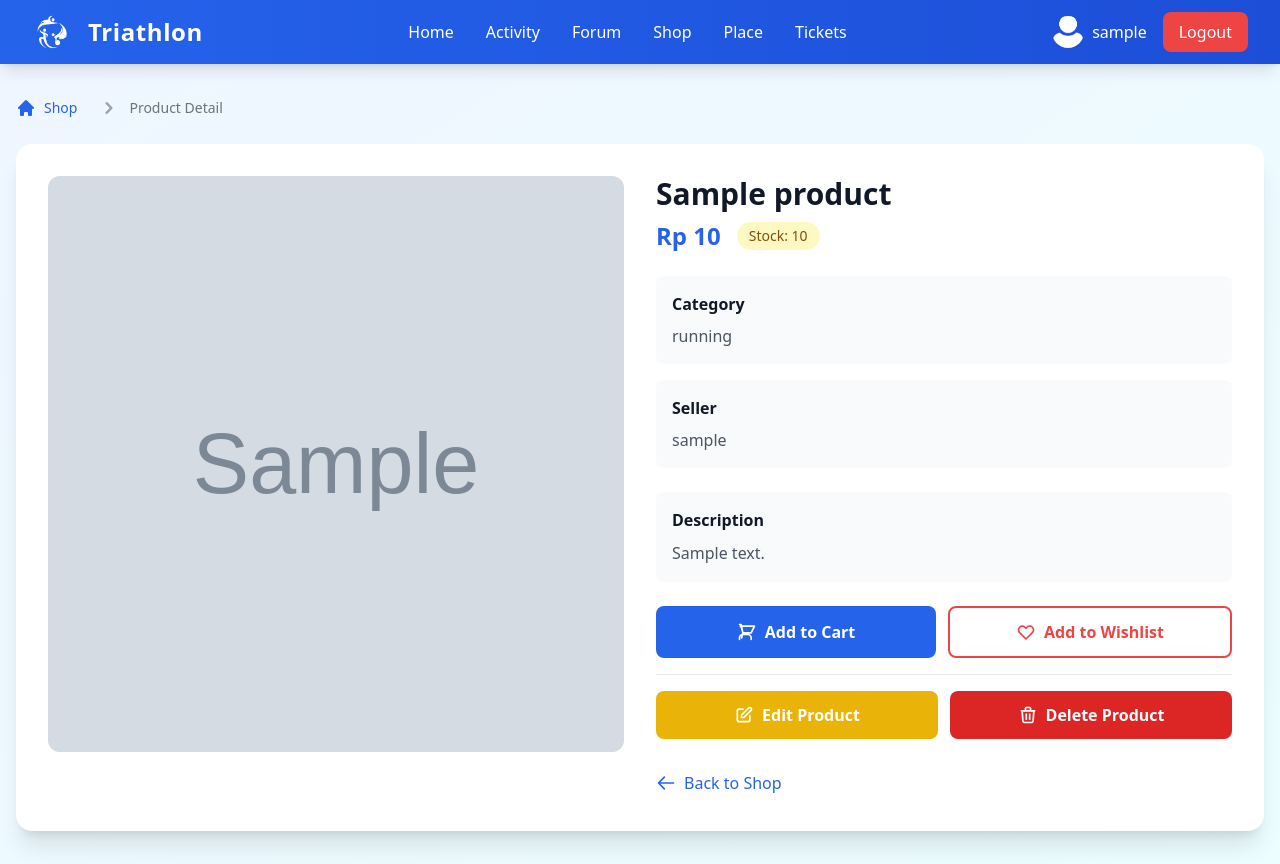
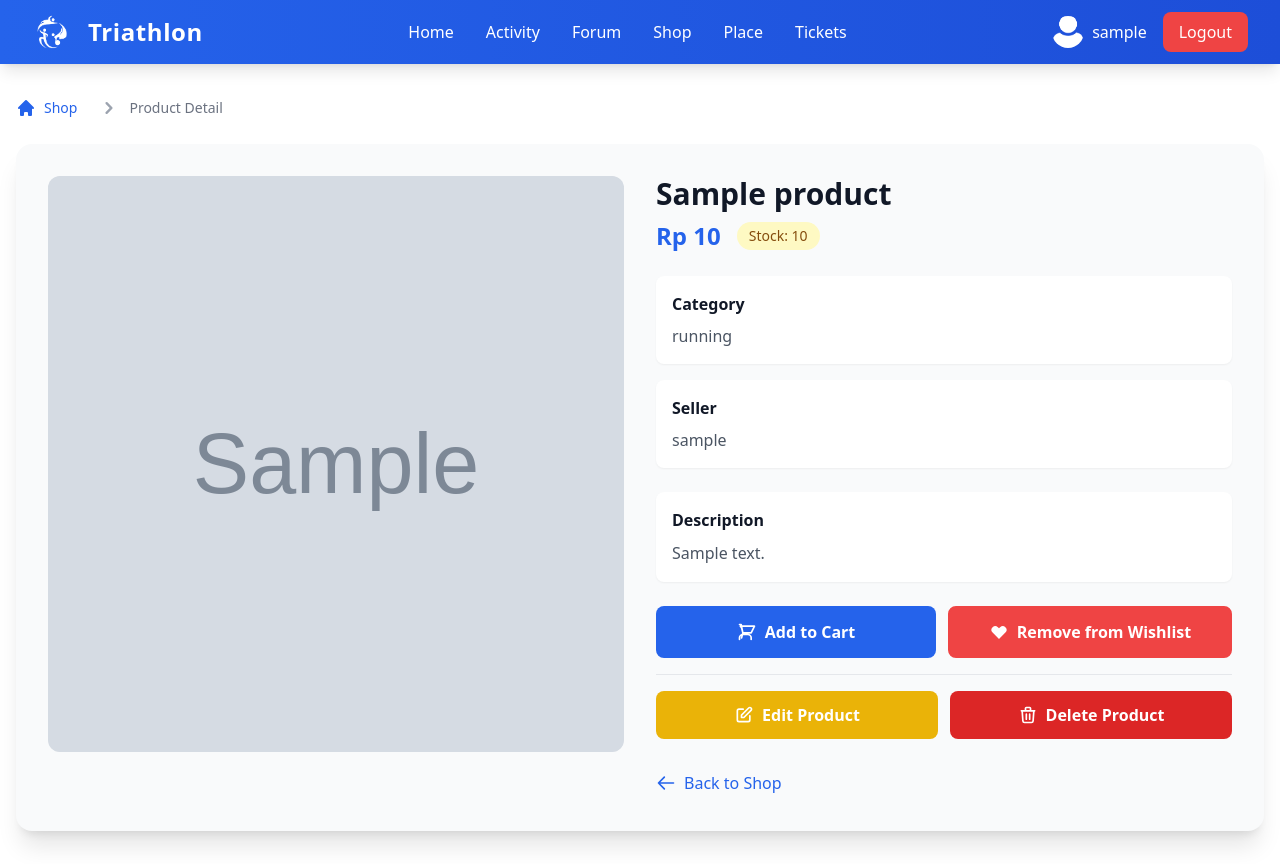
Before and after one commit to pbp-kelompok-d1/triathlon, a Django app: page /shop/00000000-0000-0000-0000-000000000001/ in a window 1280 px wide. Run offline with Django 5.2, Linux system fonts and the light colour scheme; a user stored in the database is signed in; tables that the repository leaves empty hold one stand-in row (values such as "Sample post"); grey boxes marked "Sample" are stand-in pictures; some libraries are stand-ins or nearby versions.

Commit message:
fixed wishlist logic

```diff
--- a/shop/templates/cart_detail.html
+++ b/shop/templates/cart_detail.html
@@ -56,7 +56,7 @@
                             <th class="px-6 py-4 text-left text-sm font-semibold uppercase tracking-wider">Actions</th>
                         </tr>
                     </thead>
-                    <tbody class="bg-white divide-y divide-gray-200">
+                    <tbody class="bg-gray-50 divide-y divide-gray-200">
                         {% for item in cart_items %}
                         <tr class="cart-item-row hover:bg-gray-50 transition-colors" data-item-id="{{ item.id }}" data-product-id="{{ item.product.id }}">
                             <td class="px-6 py-6">
@@ -254,7 +254,7 @@
 </div>
 
 <script>
-// ...existing code... (JavaScript tetap sama)
+
 document.addEventListener('DOMContentLoaded', function() {
     const csrfToken = document.querySelector('[name=csrfmiddlewaretoken]').value;
     const notificationArea = document.getElementById('notification-area');
--- a/shop/templates/order_confirmation.html
+++ b/shop/templates/order_confirmation.html
@@ -4,8 +4,8 @@
 {% block title %}Order Confirmation - Triathlon Store{% endblock %}
 
 {% block content %}
-<div class="min-h-screen bg-white py-8">
-    <div class="container mx-auto px-4">
+<div class="min-h-screen bg-white py-8 ">
+    <div class="container mx-auto px-4 bg">
         <!-- Header with Breadcrumb -->
         <div class="mb-8">
             <nav class="flex mb-4" aria-label="Breadcrumb">
@@ -227,8 +227,6 @@ document.addEventListener('DOMContentLoaded', function() {
         loadingIcon.classList.remove('hidden');
         btnText.textContent = 'Processing Order...';
 
-        // The form will submit naturally after this
-        // No need to prevent default or handle the submission manually
     });
 });
 </script>
--- a/shop/templates/product_detail.html
+++ b/shop/templates/product_detail.html
@@ -4,7 +4,7 @@
 {% block title %}Product Detail - Triathlon Store{% endblock %}
 
 {% block content %}
-<div class="min-h-screen bg-gradient-to-br from-blue-50 to-cyan-50 py-8">
+<div class="min-h-screen bg-white py-8">
     <div class="container mx-auto px-4">
         <!-- Breadcrumb -->
         <nav class="flex mb-6" aria-label="Breadcrumb">
@@ -28,7 +28,7 @@
             </ol>
         </nav>
 
-        <div id="product-root" data-product-id="{{ product_id }}" class="bg-white rounded-2xl shadow-xl overflow-hidden">
+        <div id="product-root" data-product-id="{{ product_id }}" class="bg-gray-50 rounded-2xl shadow-xl overflow-hidden">
             <!-- Loading State -->
             <div id="loading-state" class="flex items-center justify-center p-12">
                 <div class="animate-spin rounded-full h-16 w-16 border-b-2 border-blue-600"></div>
@@ -68,11 +68,11 @@
                         <!-- Product Details -->
                         <div class="space-y-4">
                             <div class="grid grid-cols-1 gap-4">
-                                <div class="bg-gray-50 rounded-lg p-4">
+                                <div class="bg-white rounded-lg p-4 shadow-sm">
                                     <h3 class="font-semibold text-gray-900 mb-2">Category</h3>
                                     <span id="p-cat" class="text-gray-600">-</span>
                                 </div>
-                                <div class="bg-gray-50 rounded-lg p-4">
+                                <div class="bg-white rounded-lg p-4 shadow-sm">
                                     <h3 class="font-semibold text-gray-900 mb-2">Seller</h3>
                                     <span id="p-seller" class="text-gray-600">-</span>
                                 </div>
@@ -80,7 +80,7 @@
                         </div>
 
                         <!-- Description -->
-                        <div class="bg-gray-50 rounded-lg p-4">
+                        <div class="bg-white rounded-lg p-4 shadow-sm">
                             <h3 class="font-semibold text-gray-900 mb-2">Description</h3>
                             <div id="p-desc" class="text-gray-600 leading-relaxed">-</div>
                         </div>
@@ -95,11 +95,19 @@
                                     </svg>
                                     Add to Cart
                                 </button>
-                                <button id="btn-toggle-wishlist" class="flex-1 border-2 border-red-500 text-red-500 hover:bg-red-500 hover:text-white font-semibold py-3 px-6 rounded-lg transition-colors duration-200 flex items-center justify-center">
+                                <!-- Add to Wishlist Button -->
+                                <button id="btn-toggle-wishlist" class="flex-1 bg-transparent border-2 border-red-500 text-red-500 hover:bg-red-500 hover:text-white font-semibold py-3 px-6 rounded-lg transition-colors duration-200 flex items-center justify-center">
                                     <svg class="w-5 h-5 mr-2" fill="none" stroke="currentColor" viewBox="0 0 24 24">
                                         <path stroke-linecap="round" stroke-linejoin="round" stroke-width="2" d="M4.318 6.318a4.5 4.5 0 000 6.364L12 20.364l7.682-7.682a4.5 4.5 0 00-6.364-6.364L12 7.636l-1.318-1.318a4.5 4.5 0 00-6.364 0z"></path>
                                     </svg>
                                     Add to Wishlist
+                                </button>
+                                <!-- Remove from Wishlist Button -->
+                                <button id="btn-remove-wishlist" class="flex-1 bg-red-500 border-2 border-red-500 hover:bg-red-600 hover:border-red-600 text-white font-semibold py-3 px-6 rounded-lg transition-colors duration-200 flex items-center justify-center" style="display: none;">
+                                    <svg class="w-5 h-5 mr-2" fill="currentColor" viewBox="0 0 24 24">
+                                        <path d="M4.318 6.318a4.5 4.5 0 000 6.364L12 20.364l7.682-7.682a4.5 4.5 0 00-6.364-6.364L12 7.636l-1.318-1.318a4.5 4.5 0 00-6.364 0z"></path>
+                                    </svg>
+                                    Remove from Wishlist
                                 </button>
                             </div>
 
@@ -161,6 +169,7 @@
 </div>
 
 <script>
+// ...existing JavaScript code remains the same...
 (function() {
     function getCookie(name) {
         const value = '; ' + document.cookie;
@@ -189,6 +198,7 @@
         editLink: document.getElementById('edit-link'),
         btnCart: document.getElementById('btn-add-cart'),
         btnWish: document.getElementById('btn-toggle-wishlist'),
+        btnRemoveWish: document.getElementById('btn-remove-wishlist'),
         btnDelete: document.getElementById('btn-delete-product'),
         deleteModal: document.getElementById('deleteConfirmModal'),
         cancelDelete: document.getElementById('cancel-delete'),
@@ -218,7 +228,33 @@
         }
     }
 
+    function updateWishlistButton(inWishlist) {
+        console.log('=== WISHLIST BUTTON UPDATE ===');
+        console.log('Raw inWishlist value:', inWishlist);
+        console.log('Type of inWishlist:', typeof inWishlist);
+        console.log('Boolean conversion:', Boolean(inWishlist));
+
+        // Lebih strict checking
+        const isInWishlist = inWishlist === true || inWishlist === 'true' || inWishlist === 1;
+
+        console.log('Final isInWishlist:', isInWishlist);
+
+        if (isInWishlist) {
+            // Product is in wishlist - show "Remove from Wishlist" button
+            el.btnWish.style.display = 'none';
+            el.btnRemoveWish.style.display = 'flex';
+            console.log('Showing REMOVE button');
+        } else {
+            // Product is not in wishlist - show "Add to Wishlist" button
+            el.btnWish.style.display = 'flex';
+            el.btnRemoveWish.style.display = 'none';
+            console.log('Showing ADD button');
+        }
+        console.log('=== END WISHLIST BUTTON UPDATE ===');
+    }
+
     function loadDetail() {
+        console.log('Loading product detail for ID:', productId);
         loadingState.style.display = 'flex';
         productContent.style.display = 'none';
 
@@ -226,10 +262,15 @@
             headers: { 'X-Requested-With': 'XMLHttpRequest' }
         })
         .then(r => {
+            console.log('Response status:', r.status);
             if (!r.ok) throw new Error(`HTTP ${r.status}`);
             return r.json();
         })
         .then(data => {
+            console.log('=== FULL RESPONSE DATA ===');
+            console.log(JSON.stringify(data, null, 2));
+            console.log('=== END FULL RESPONSE DATA ===');
+
             if (data.status !== 'success') throw new Error('Failed to load product');
             const p = data.product;
             currentProductData = p;
@@ -272,6 +313,10 @@
             root.dataset.cartUrl = p.cart_url;
             root.dataset.wishlistUrl = p.wishlist_url;
 
+            // IMPORTANT: Update wishlist button based on status from server
+            console.log('About to update wishlist button with:', p.in_wishlist);
+            updateWishlistButton(p.in_wishlist);
+
             // Show/hide owner actions
             if (p.can_edit) {
                 el.ownerActions.style.display = 'flex';
@@ -283,9 +328,9 @@
             setMsg('');
         })
         .catch(err => {
+            console.error('Load error:', err);
             loadingState.style.display = 'none';
             setMsg('Failed to load product details. Please try again.', 'error');
-            console.error('Load error:', err);
         });
     }
 
@@ -310,7 +355,6 @@
             this.disabled = true;
             this.textContent = 'Deleting...';
 
-            // Use the correct delete URL pattern from views.py
             const deleteUrl = `/shop/${productId}/delete/`;
 
             fetch(deleteUrl, {
@@ -334,7 +378,6 @@
                     el.deleteModal.style.display = 'none';
                     setMsg(data.message || 'Product deleted successfully!', 'success');
 
-                    // Redirect to shop after 2 seconds
                     setTimeout(() => {
                         window.location.href = "{% url 'shop:shop' %}";
                     }, 2000);
@@ -395,15 +438,14 @@
         });
     }
 
-    // Wishlist functionality
-    if (el.btnWish) {
-        el.btnWish.addEventListener('click', function() {
+    // Wishlist functionality for both buttons
+    function handleWishlistToggle(button) {
         const url = root.dataset.wishlistUrl;
         if (!url) return;
 
-            this.disabled = true;
-            const originalContent = this.innerHTML;
-            this.innerHTML = '<svg class="animate-spin w-5 h-5 mr-2" fill="none" viewBox="0 0 24 24"><circle class="opacity-25" cx="12" cy="12" r="10" stroke="currentColor" stroke-width="4"></circle><path class="opacity-75" fill="currentColor" d="M4 12a8 8 0 018-8V0C5.373 0 0 5.373 0 12h4zm2 5.291A7.962 7.962 0 014 12H0c0 3.042 1.135 5.824 3 7.938l3-2.647z"></path></svg>Processing...';
+        button.disabled = true;
+        const originalContent = button.innerHTML;
+        button.innerHTML = '<svg class="animate-spin w-5 h-5 mr-2" fill="none" viewBox="0 0 24 24"><circle class="opacity-25" cx="12" cy="12" r="10" stroke="currentColor" stroke-width="4"></circle><path class="opacity-75" fill="currentColor" d="M4 12a8 8 0 018-8V0C5.373 0 0 5.373 0 12h4zm2 5.291A7.962 7.962 0 014 12H0c0 3.042 1.135 5.824 3 7.938l3-2.647z"></path></svg>Processing...';
 
         fetch(url, {
             method: 'POST',
@@ -414,17 +456,42 @@
         })
         .then(r => r.json())
         .then(d => {
+            console.log('=== WISHLIST TOGGLE RESPONSE ===');
+            console.log(JSON.stringify(d, null, 2));
+            console.log('=== END WISHLIST TOGGLE RESPONSE ===');
+
             if (d.status === 'success') {
                 setMsg(d.message || 'Wishlist updated successfully!', 'success');
+                // Update button visibility based on new status
+                console.log('Updating button with new status:', d.in_wishlist);
+                updateWishlistButton(d.in_wishlist);
             } else {
                 setMsg(d.message || 'Failed to update wishlist', 'error');
             }
         })
-            .catch(() => setMsg('Network error occurred', 'error'))
+        .catch((err) => {
+            console.error('Wishlist toggle error:', err);
+            setMsg('Network error occurred', 'error');
+        })
         .finally(() => {
-                this.disabled = false;
-                this.innerHTML = originalContent;
+            button.disabled = false;
+            button.innerHTML = originalContent;
         });
+    }
+
+    // Add to wishlist button
+    if (el.btnWish) {
+        el.btnWish.addEventListener('click', function() {
+            console.log('ADD to wishlist button clicked');
+            handleWishlistToggle(this);
+        });
+    }
+
+    // Remove from wishlist button
+    if (el.btnRemoveWish) {
+        el.btnRemoveWish.addEventListener('click', function() {
+            console.log('REMOVE from wishlist button clicked');
+            handleWishlistToggle(this);
         });
     }
 
--- a/shop/templates/wishlist_detail.html
+++ b/shop/templates/wishlist_detail.html
@@ -82,7 +82,7 @@
         <div class="bg-gray-50 rounded-2xl shadow-xl p-6 border border-gray-200">
             <div class="grid grid-cols-1 md:grid-cols-2 xl:grid-cols-3 2xl:grid-cols-4 gap-6">
                 {% for product in products %}
-                <div class="bg-white rounded-xl border border-gray-300 hover:shadow-xl transition-all duration-300 group overflow-hidden">
+                <div class="bg-white-50 rounded-xl border border-gray-300 hover:shadow-xl transition-all duration-300 group overflow-hidden">
                     <!-- Product Image -->
                     <div class="relative aspect-square overflow-hidden">
                         {% if product.thumbnail %}
--- a/shop/views.py
+++ b/shop/views.py
@@ -242,10 +242,18 @@ def show_product(request):
     return render(request, "shop.html", context)
 
 def product_detail(request, id):
-    """Show individual product detail (AJAX-enabled)"""
     product = get_object_or_404(Product, pk=id)
 
     if request.headers.get('x-requested-with') == 'XMLHttpRequest':
+        in_wishlist = False
+        if request.user.is_authenticated:
+            try:
+                wishlist = Wishlist.objects.filter(user=request.user).first()
+                if wishlist:
+                    in_wishlist = wishlist.products.filter(pk=product.pk).exists()
+            except Exception as e:
+                in_wishlist = False
+
         data = {
             'id': product.id,
             'name': product.name,
@@ -263,7 +271,9 @@ def product_detail(request, id):
             'can_edit': (request.user.is_authenticated and (request.user == getattr(product, 'seller', None) or request.user.is_staff)),
             'edit_url': reverse('shop:edit_product', args=[product.id]),
             'delete_url': reverse('shop:delete_product', args=[product.id]),
+            'in_wishlist': in_wishlist,
         }
+
         return JsonResponse({'status': 'success', 'product': data})
 
     return render(request, "product_detail.html", {'product_id': product.id})
```
Lines whose indentation alone changed are shown as unchanged.
